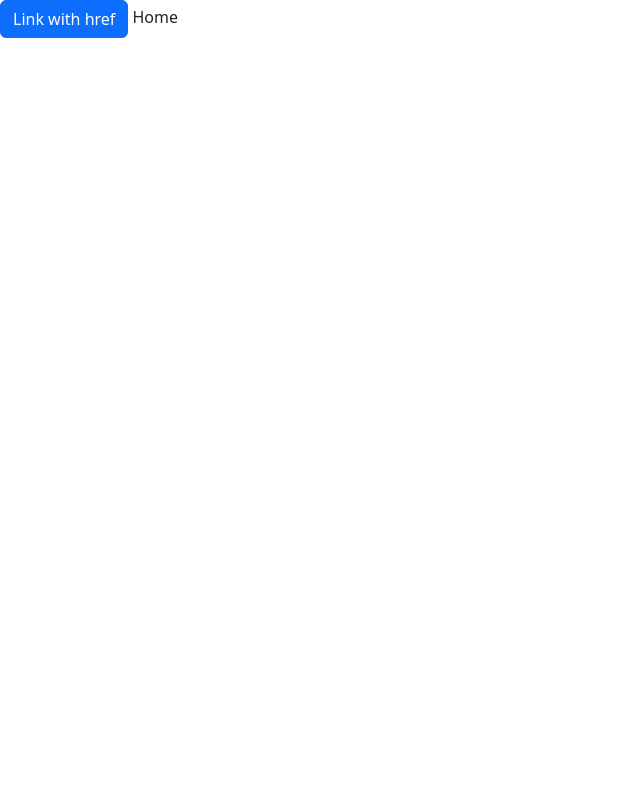
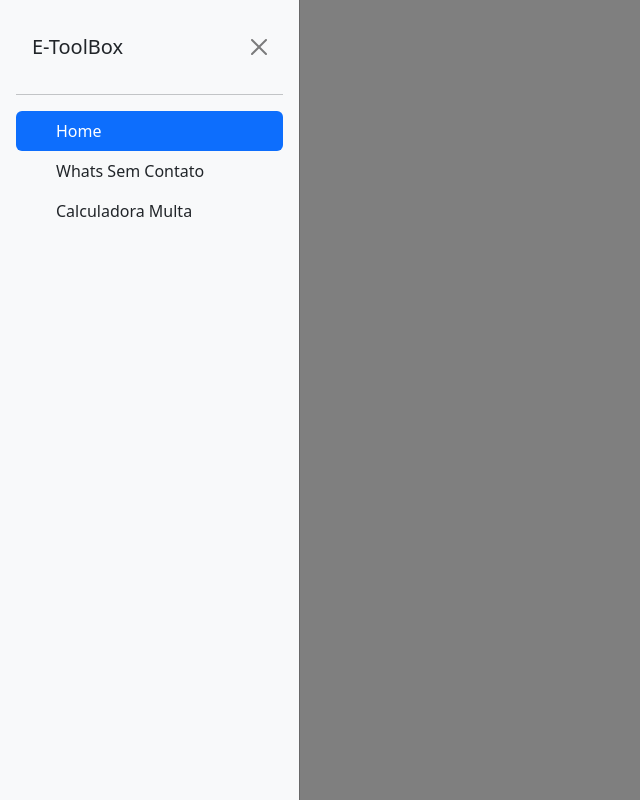
Before and after one commit to PedroJSBezerra/-SVELTE-Roteamento-de-paginas, a Svelte app: page / in a window 1280 px wide. Shown: the whole page, without its empty margins (0-640 px from the left). Built offline with nearby package versions, Linux system fonts and the light colour scheme.

Commit message:
3 files modified, 1 added

```diff
--- a/package.json
+++ b/package.json
@@ -14,6 +14,7 @@
     "vite": "^3.1.4"
   },
   "dependencies": {
+    "bootstrap-icons": "^1.9.1",
     "svelte-spa-router": "^3.3.0"
   }
 }
--- a/src/components/NavOffCanvas.svelte
+++ b/src/components/NavOffCanvas.svelte
@@ -6,7 +6,7 @@
   Link with href
 </a>
 
-<div class="offcanvas offcanvas-start" tabindex="-1" id="offcanvasExample" aria-labelledby="offcanvasExampleLabel" style="max-width: 300px;">
+<div class="offcanvas offcanvas-start show" tabindex="-1" id="offcanvasExample" aria-labelledby="offcanvasExampleLabel" style="max-width: 300px;">
   <div class="offcanvas-body p-0">
     <div class="d-flex flex-column flex-shrink-0 p-3 bg-light" style="width: 100%; height: 100%;">
       <div class="offcanvas-header">
@@ -18,6 +18,7 @@
       <li class="nav-item" data-bs-dismiss="offcanvas">
         <a href="#/" class="d-flex nav-link {($location=="/")?" active":"link-dark"}">
           <svg class="bi pe-none me-2" width="16" height="16"><use xlink:href="#home"></use></svg>
+          <i class="bi bi-house-door"></i>
           Home
         </a>
       </li>
```
Also changed, not shown: src/assets/house-door.svg (added), 1 other file (tests, documents, lock files or other folders).
